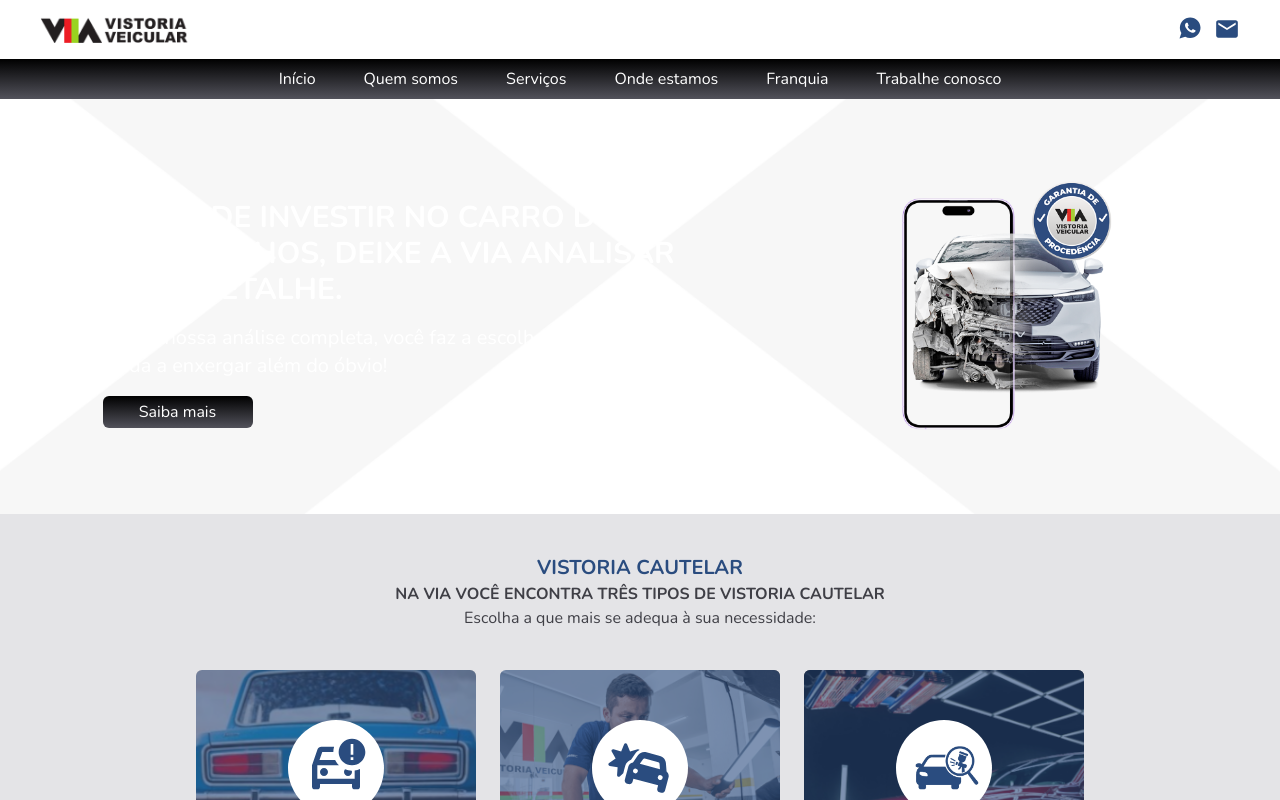
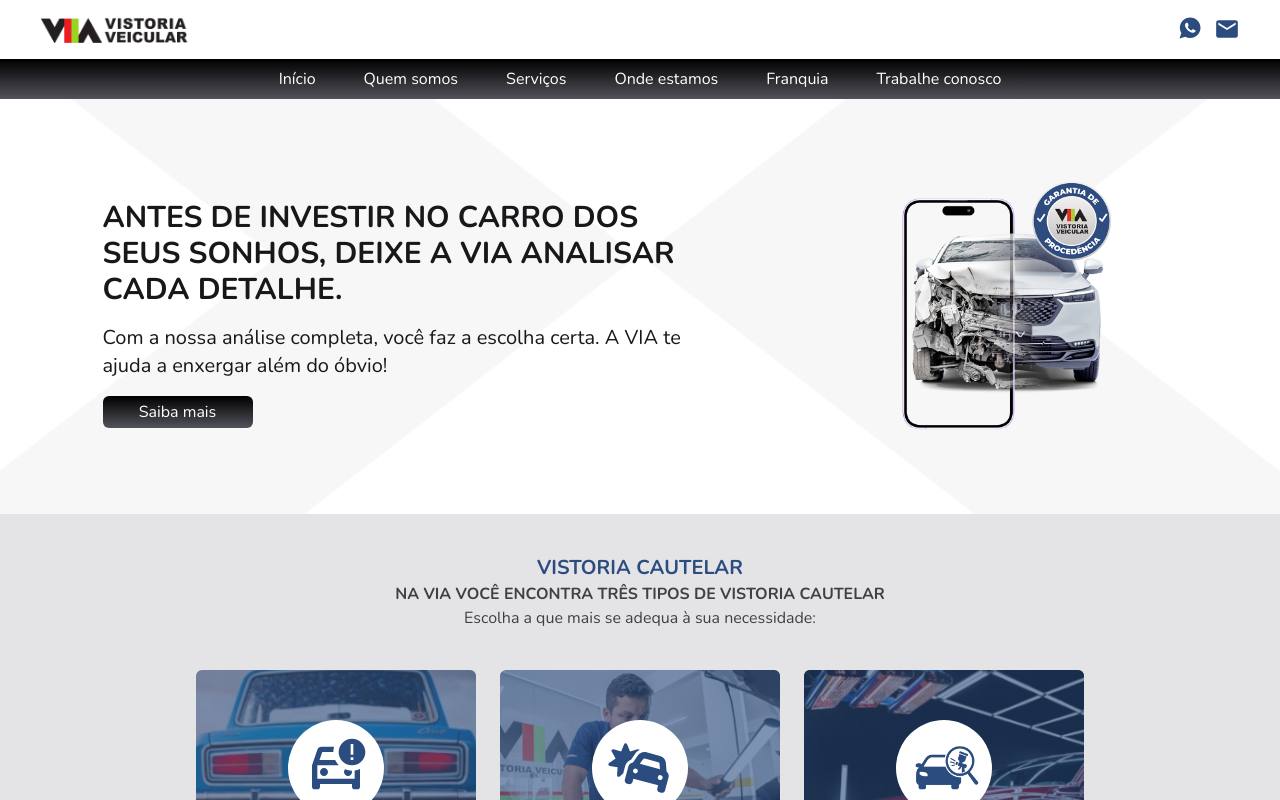
Before and after one commit to LM-Lucas-e-Marcelo/via-frontend, a React (Vite) app: page / in a window 1280 px wide. Shown: the top 800 px of the page. Built offline with nearby package versions, Linux system fonts and the light colour scheme.

Commit message:
Update Hero component: change text color from white to zinc-900 for improved readability

```diff
--- a/src/components/hero.tsx
+++ b/src/components/hero.tsx
@@ -15,11 +15,11 @@
           animate={{ opacity: 1, x: 0 }}
           transition={{ duration: 1 }}
         >
-          <h1 className="sm:text-3xl text-2xl font-bold uppercase text-white">
+          <h1 className="sm:text-3xl text-2xl font-bold uppercase text-zinc-900">
             Antes de investir no carro dos seus sonhos, deixe a VIA analisar
             cada detalhe.
           </h1>
-          <h2 className="text-lg sm:text-xl text-white">
+          <h2 className="text-lg sm:text-xl text-zinc-900">
             Com a nossa análise completa, você faz a escolha certa. A VIA te
             ajuda a enxergar além do óbvio!
           </h2>
```
